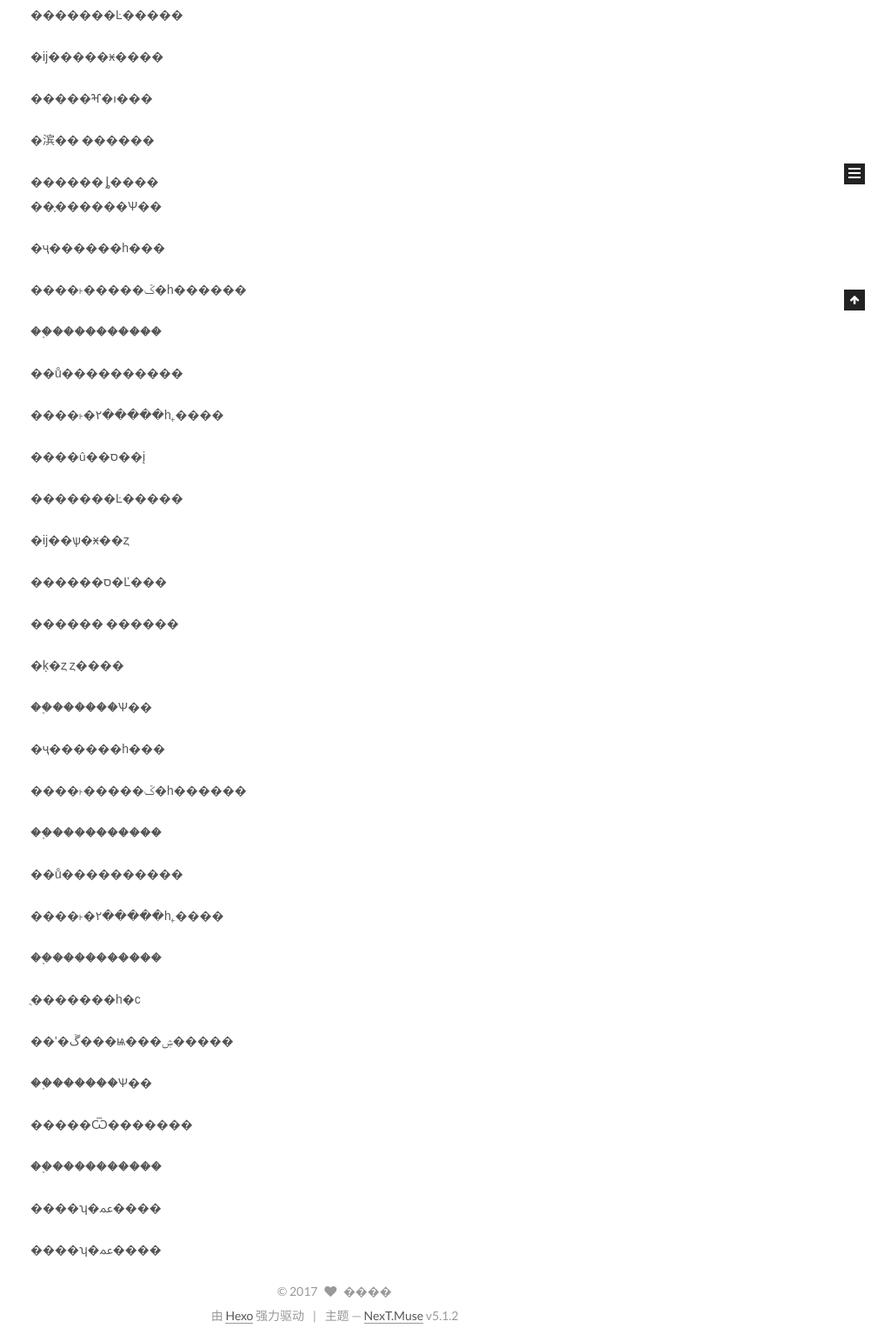
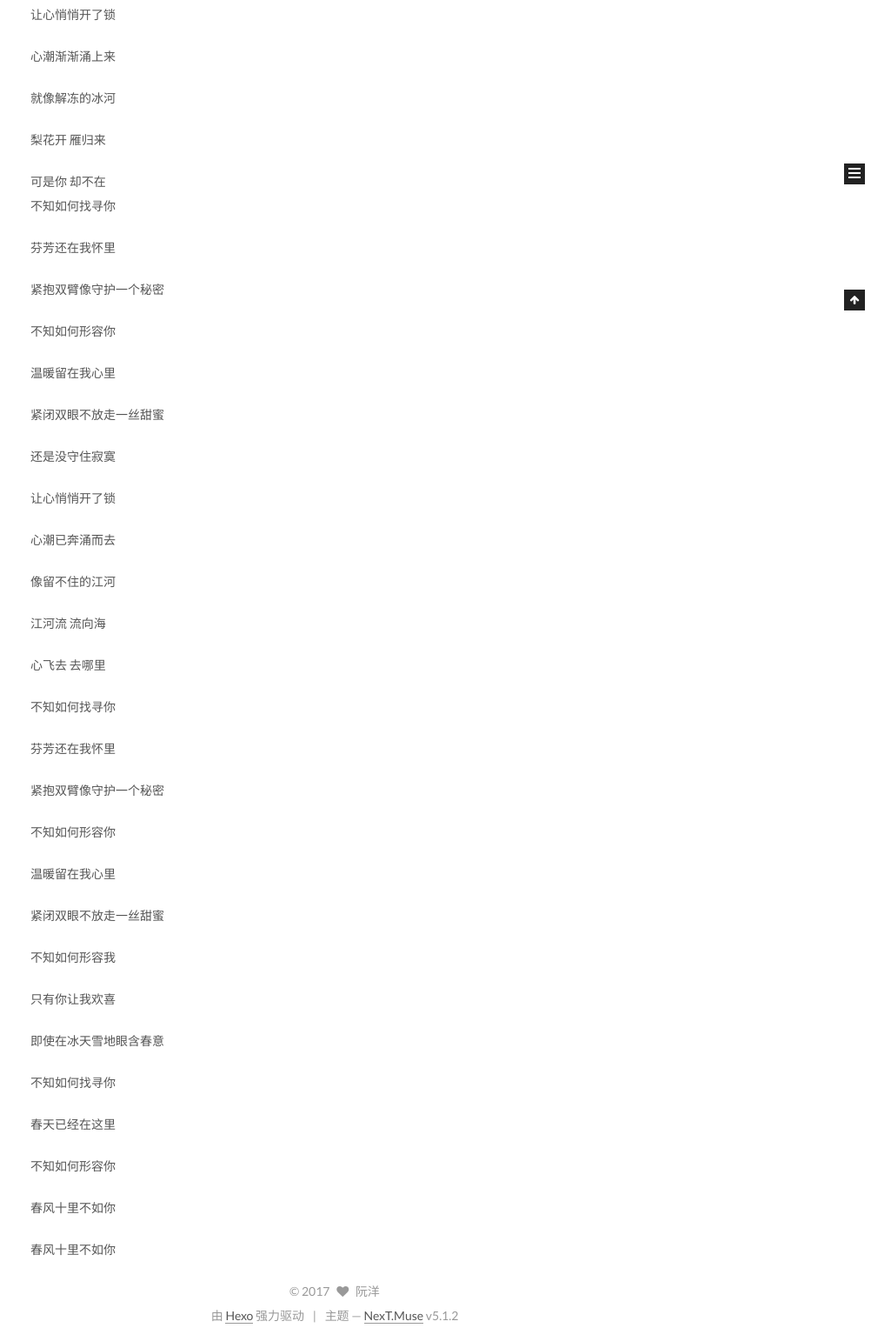
Before and after one commit to RuanyangWM/RuanyangWM.github.io, a plain HTML site: page index.html in a window 1280 px wide. Shown: the part 543-2070 px from the top of the page at 87% size, without its empty margins (255-1280 px from the left). Drawn offline with Linux system fonts and the light colour scheme.

Commit message:
Site updated: 2017-09-01 19:18:42

```diff
--- a/css/main.css
+++ b/css/main.css
@@ -1821,7 +1821,7 @@ pre .javascript .function {
   width: 4px;
   height: 4px;
   border-radius: 50%;
-  background: #66c4ff;
+  background: #ffe74b;
 }
 .links-of-blogroll {
   font-size: 13px;
--- a/index.html
+++ b/index.html
@@ -97,13 +97,13 @@
 
 <meta name="description" content="this is my first blog">
 <meta property="og:type" content="website">
-<meta property="og:title" content="��;��·��">
+<meta property="og:title" content="旅途的路上">
 <meta property="og:url" content="http://yoursite.com/child/index.html">
-<meta property="og:site_name" content="��;��·��">
+<meta property="og:site_name" content="旅途的路上">
 <meta property="og:description" content="this is my first blog">
 <meta property="og:locale" content="zh-Hans">
 <meta name="twitter:card" content="summary">
-<meta name="twitter:title" content="��;��·��">
+<meta name="twitter:title" content="旅途的路上">
 <meta name="twitter:description" content="this is my first blog">
 
 
@@ -140,7 +140,7 @@
 
 
 
-  <title>��;��·��</title>
+  <title>旅途的路上</title>
 
 
 
@@ -171,12 +171,12 @@
     <div class="custom-logo-site-title">
       <a href="/"  class="brand" rel="start">
         <span class="logo-line-before"><i></i></span>
-        <span class="site-title">��;��·��</span>
+        <span class="site-title">旅途的路上</span>
         <span class="logo-line-after"><i></i></span>
       </a>
     </div>
 
-        <p class="site-subtitle">��������·</p>
+        <p class="site-subtitle">漫漫人生路</p>
 
   </div>
 
@@ -261,13 +261,13 @@
     <link itemprop="mainEntityOfPage" href="http://yoursite.com/child/2017/09/01/十里春风不如你/">
 
     <span hidden itemprop="author" itemscope itemtype="http://schema.org/Person">
-      <meta itemprop="name" content="����">
+      <meta itemprop="name" content="阮洋">
       <meta itemprop="description" content="">
       <meta itemprop="image" content="/images/avatar.gif">
     </span>
 
     <span hidden itemprop="publisher" itemscope itemtype="http://schema.org/Organization">
-      <meta itemprop="name" content="��;��·��">
+      <meta itemprop="name" content="旅途的路上">
     </span>
 
 
@@ -277,7 +277,7 @@
 
           <h1 class="post-title" itemprop="name headline">
 
-                <a class="post-title-link" href="/2017/09/01/十里春风不如你/" itemprop="url">ʮ�ﴺ�粻����</a></h1>
+                <a class="post-title-link" href="/2017/09/01/十里春风不如你/" itemprop="url">十里春风不如你</a></h1>
 
 
         <div class="post-meta">
@@ -329,37 +329,37 @@
 
 
 
-            <p>����û��ס��į </p>
-<p>�������Ŀ����� </p>
-<p>�ĳ�����ӿ���� </p>
-<p>�����ⶳ�ı��� </p>
-<p>�滨�� ������ </p>
-<p>������ ȴ����<br>��֪������Ѱ�� </p>
-<p>�ҷ������һ��� </p>
-<p>����˫�����ػ�һ������ </p>
-<p>��֪���������� </p>
-<p>��ů���������� </p>
-<p>����˫�۲�����һ˿���� </p>
-<p>����û��ס��į </p>
-<p>�������Ŀ����� </p>
-<p>�ĳ��ѱ�ӿ��ȥ </p>
-<p>������ס�Ľ��� </p>
-<p>������ ������ </p>
-<p>�ķ�ȥ ȥ���� </p>
-<p>��֪������Ѱ�� </p>
-<p>�ҷ������һ��� </p>
-<p>����˫�����ػ�һ������ </p>
-<p>��֪���������� </p>
-<p>��ů���������� </p>
-<p>����˫�۲�����һ˿���� </p>
-<p>��֪���������� </p>
-<p>ֻ�������һ�ϲ </p>
-<p>��ʹ�ڱ���ѩ���ۺ����� </p>
-<p>��֪������Ѱ�� </p>
-<p>�����Ѿ������� </p>
-<p>��֪���������� </p>
-<p>����ʮ�ﲻ���� </p>
-<p>����ʮ�ﲻ����</p>
+            <p>终于没守住寂寞 </p>
+<p>让心悄悄开了锁 </p>
+<p>心潮渐渐涌上来 </p>
+<p>就像解冻的冰河 </p>
+<p>梨花开 雁归来 </p>
+<p>可是你 却不在<br>不知如何找寻你 </p>
+<p>芬芳还在我怀里 </p>
+<p>紧抱双臂像守护一个秘密 </p>
+<p>不知如何形容你 </p>
+<p>温暖留在我心里 </p>
+<p>紧闭双眼不放走一丝甜蜜 </p>
+<p>还是没守住寂寞 </p>
+<p>让心悄悄开了锁 </p>
+<p>心潮已奔涌而去 </p>
+<p>像留不住的江河 </p>
+<p>江河流 流向海 </p>
+<p>心飞去 去哪里 </p>
+<p>不知如何找寻你 </p>
+<p>芬芳还在我怀里 </p>
+<p>紧抱双臂像守护一个秘密 </p>
+<p>不知如何形容你 </p>
+<p>温暖留在我心里 </p>
+<p>紧闭双眼不放走一丝甜蜜 </p>
+<p>不知如何形容我 </p>
+<p>只有你让我欢喜 </p>
+<p>即使在冰天雪地眼含春意 </p>
+<p>不知如何找寻你 </p>
+<p>春天已经在这里 </p>
+<p>不知如何形容你 </p>
+<p>春风十里不如你 </p>
+<p>春风十里不如你</p>
 
 
 
@@ -429,7 +429,7 @@
       <section class="site-overview sidebar-panel sidebar-panel-active">
         <div class="site-author motion-element" itemprop="author" itemscope itemtype="http://schema.org/Person">
 
-            <p class="site-author-name" itemprop="name">����</p>
+            <p class="site-author-name" itemprop="name">阮洋</p>
             <p class="site-description motion-element" itemprop="description">this is my first blog</p>
         </div>
 
@@ -490,7 +490,7 @@
   <span class="with-love">
     <i class="fa fa-heart"></i>
   </span>
-  <span class="author" itemprop="copyrightHolder">����</span>
+  <span class="author" itemprop="copyrightHolder">阮洋</span>
 
 
 </div>
```
Also changed, not shown: 2017/09/01/十里春风不如你/index.html (+46 -46 lines), archives/2017/09/index.html (+9 -9 lines), archives/2017/index.html (+9 -9 lines), archives/index.html (+9 -9 lines).
